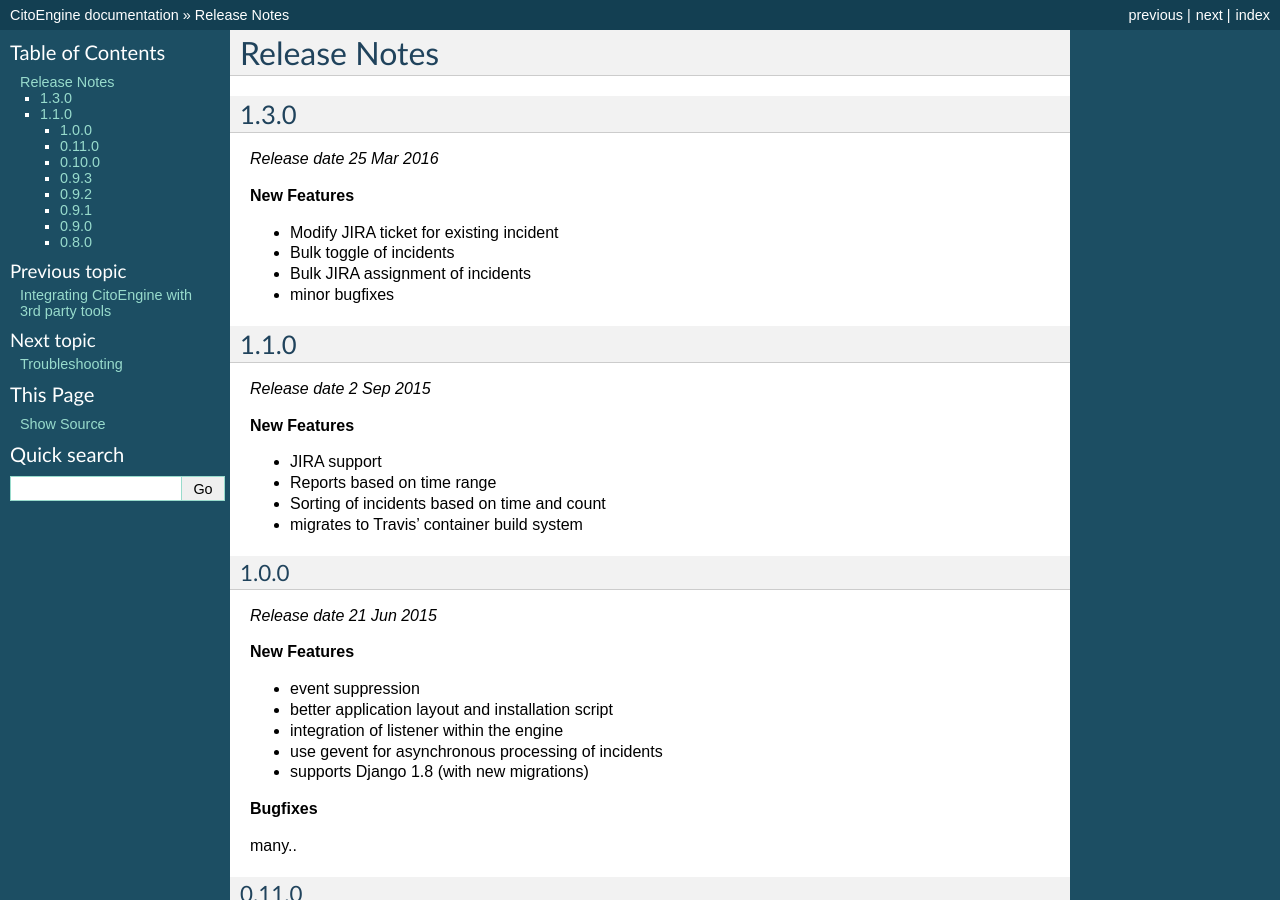
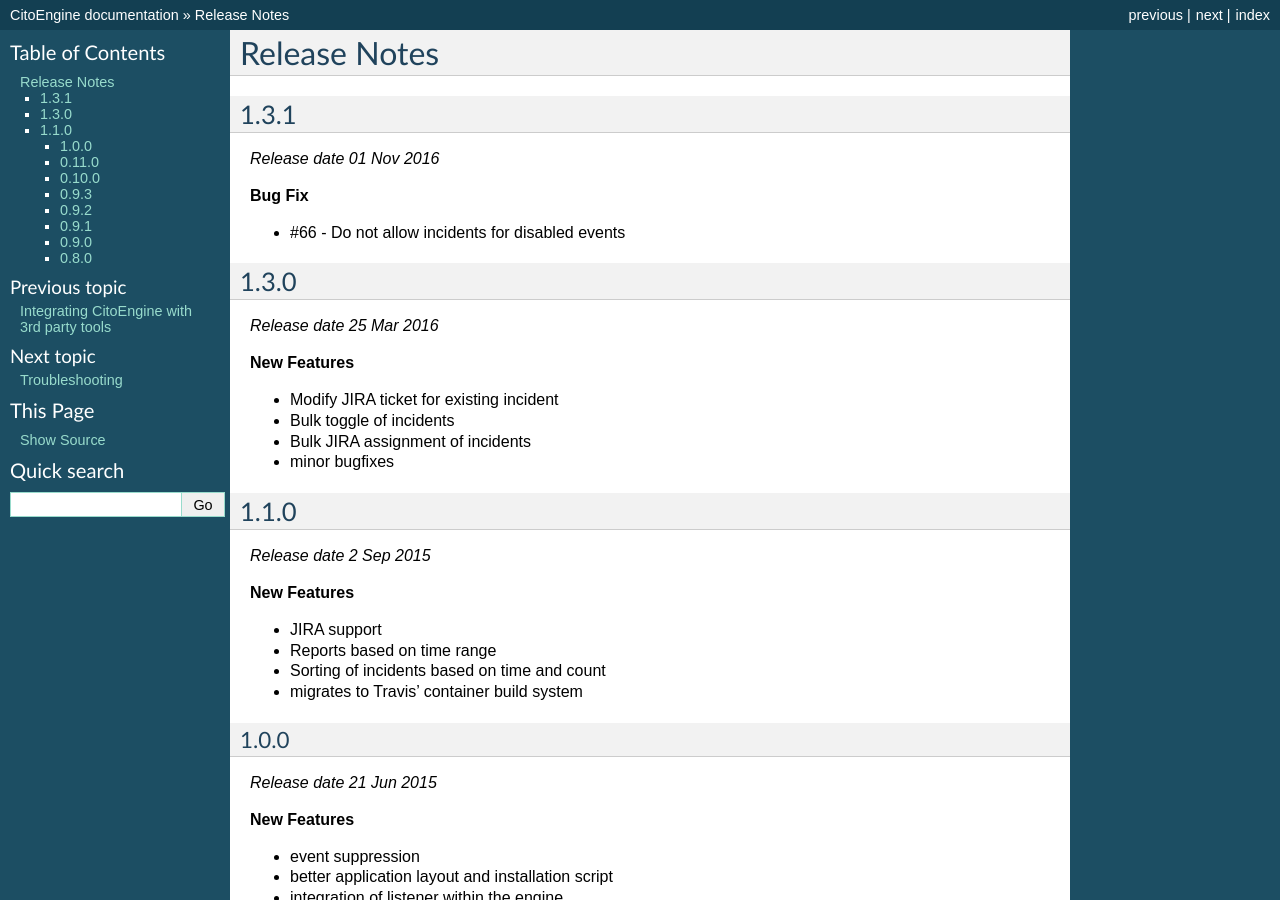
Before and after one commit to CitoEngine/docs.citoengine.org, a Sphinx documentation site: the page built from source/releasenotes.rst, in a window 1280 px wide and 900 px high. Built offline with Sphinx 7.4.7, drawn with Linux system fonts in a browser that asks for light colours.

Commit message:
updates release notes for 1.3.1

```diff
--- a/source/releasenotes.rst
+++ b/source/releasenotes.rst
@@ -1,5 +1,15 @@
 Release Notes
 =============
+
+1.3.1
+_____
+
+*Release date 01 Nov 2016*
+
+**Bug Fix**
+
+* #66 - Do not allow incidents for disabled events
+
 
 1.3.0
 _____
```
